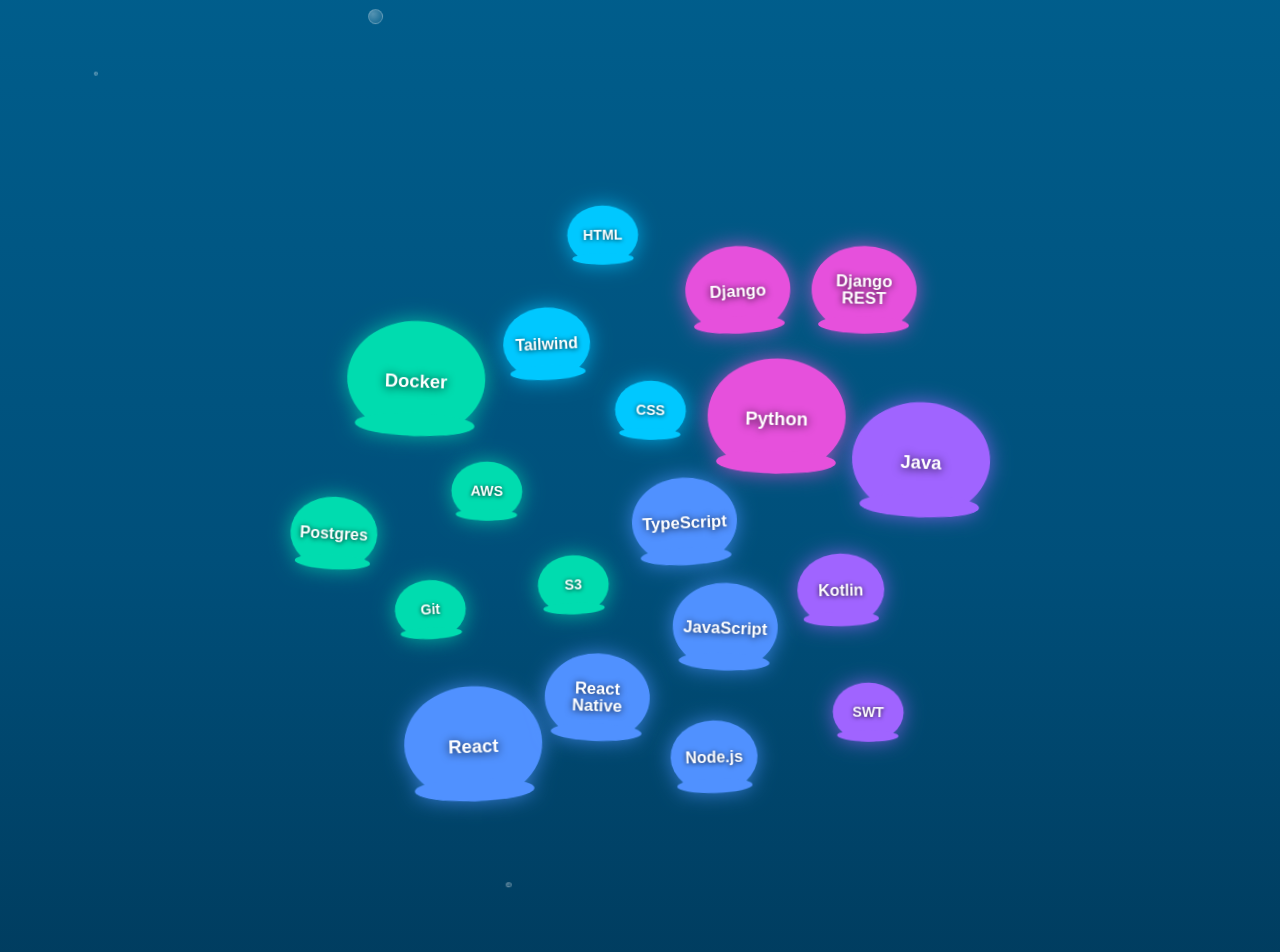
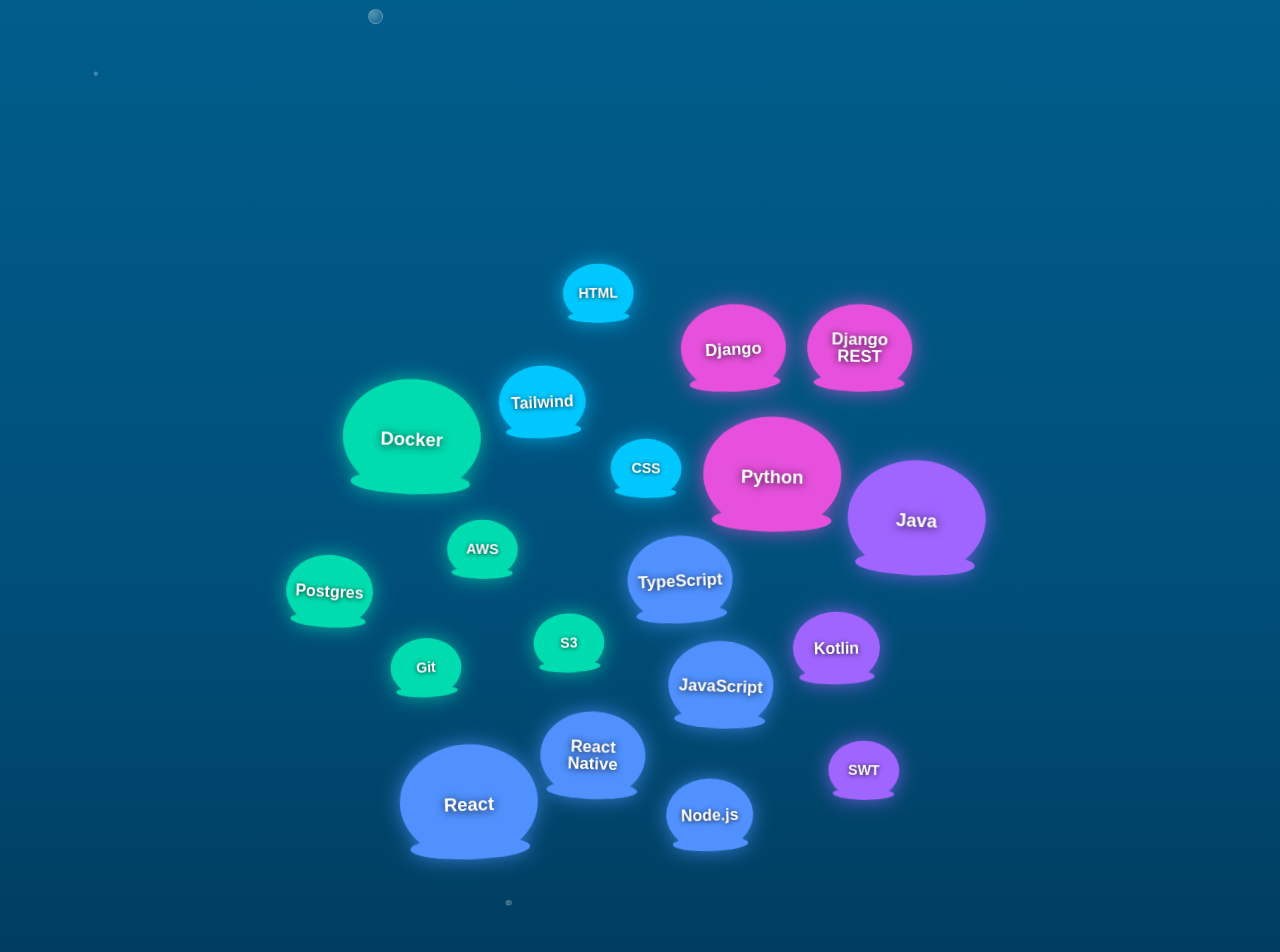
Before and after one commit to DellPianissola/portfolio, a plain HTML site: page index.html in a window 1280 px wide. Shown: the part 2668-3620 px from the top of the page. Drawn offline with nearby package versions, Linux system fonts and the light colour scheme.

Commit message:
Centralização de seções

```diff
--- a/index.html
+++ b/index.html
@@ -267,7 +267,7 @@
         <section id="contato">
             <div class="particles-container" id="particles-contato"></div>
             <div class="container">
-                <h2>Mande uma mensagem ao fundo</h2>
+                <h2>Entre em contato</h2>
                 <div class="contato-links">
                     <a href="https://www.linkedin.com/in/gabriel-n-pianissola/" target="_blank" rel="noopener noreferrer" class="contato-link">
                         <svg xmlns="http://www.w3.org/2000/svg" width="18" height="18" viewBox="0 0 24 24" fill="currentColor"><path d="M16 8a6 6 0 0 1 6 6v7h-4v-7a2 2 0 0 0-2-2 2 2 0 0 0-2 2v7h-4v-7a6 6 0 0 1 6-6z"/><rect x="2" y="9" width="4" height="12"/><circle cx="4" cy="4" r="2"/></svg>
--- a/script.js
+++ b/script.js
@@ -669,21 +669,28 @@ document.addEventListener("DOMContentLoaded", function() {
             }
         }
 
-        // Calcula limites Y para definir a altura do tank (tentáculos descem)
-        let minY = Infinity, maxY = -Infinity;
+        // Recentra o cluster de cabeças no (0,0) para que fique no meio do tank
+        let mx = 0, my = 0;
+        for (let i = 0; i < n; i++) { mx += positions[i].x; my += positions[i].y; }
+        mx /= n; my /= n;
+        for (let i = 0; i < n; i++) { positions[i].x -= mx; positions[i].y -= my; }
+
+        // Limites: cabeças (só corpo) e alcance dos tentáculos (descem)
+        let headMinY = 0, tentMaxY = 0;
         for (let i = 0; i < n; i++) {
             const r = headRadii[i];
-            minY = Math.min(minY, positions[i].y - r);
-            maxY = Math.max(maxY, positions[i].y + r * 2.4); // espaço para os tentáculos
+            headMinY = Math.min(headMinY, positions[i].y - r);
+            tentMaxY = Math.max(tentMaxY, positions[i].y + r * 2.4);
         }
-        const yCenter = (minY + maxY) / 2;
-        const tankH   = Math.max(maxY - minY + 80, 380);
+        // Tank simétrico em torno do centroide das cabeças: cabeças ficam
+        // no meio vertical do tank, tentáculos cabem abaixo.
+        const halfTank = Math.max(-headMinY, tentMaxY) + 40;
+        const tankH    = Math.max(halfTank * 2, 380);
 
         const section  = tank.closest('section');
-        // Se o tank precisa de mais altura do que a seção tem, expande a seção
         if (section) {
-            const needed = tankH + 160; // + padding vertical
-            section.style.minHeight = Math.max(needed, window.innerHeight * 1.1) + 'px';
+            const needed = tankH + 80;
+            section.style.minHeight = Math.max(needed, window.innerHeight) + 'px';
         }
         const sectionH = section ? section.offsetHeight : tankH;
         tank.style.height = tankH + 'px';
@@ -691,7 +698,7 @@ document.addEventListener("DOMContentLoaded", function() {
 
         orbits.forEach((el, i) => {
             const x = positions[i].x;
-            const y = positions[i].y - yCenter;
+            const y = positions[i].y;
             el.style.transform = `translate(calc(-50% + ${x}px), calc(-50% + ${y}px))`;
         });
     }
--- a/style.css
+++ b/style.css
@@ -545,8 +545,12 @@ section {
 }
 
 #tecnologias {
-    min-height: 110vh;
-    padding: 120px 20px 120px;
+    min-height: 100vh;
+    padding: 100px 20px 60px;
+}
+
+#contato {
+    padding: 100px 20px 100px;
 }
 
 #jornada {
```
